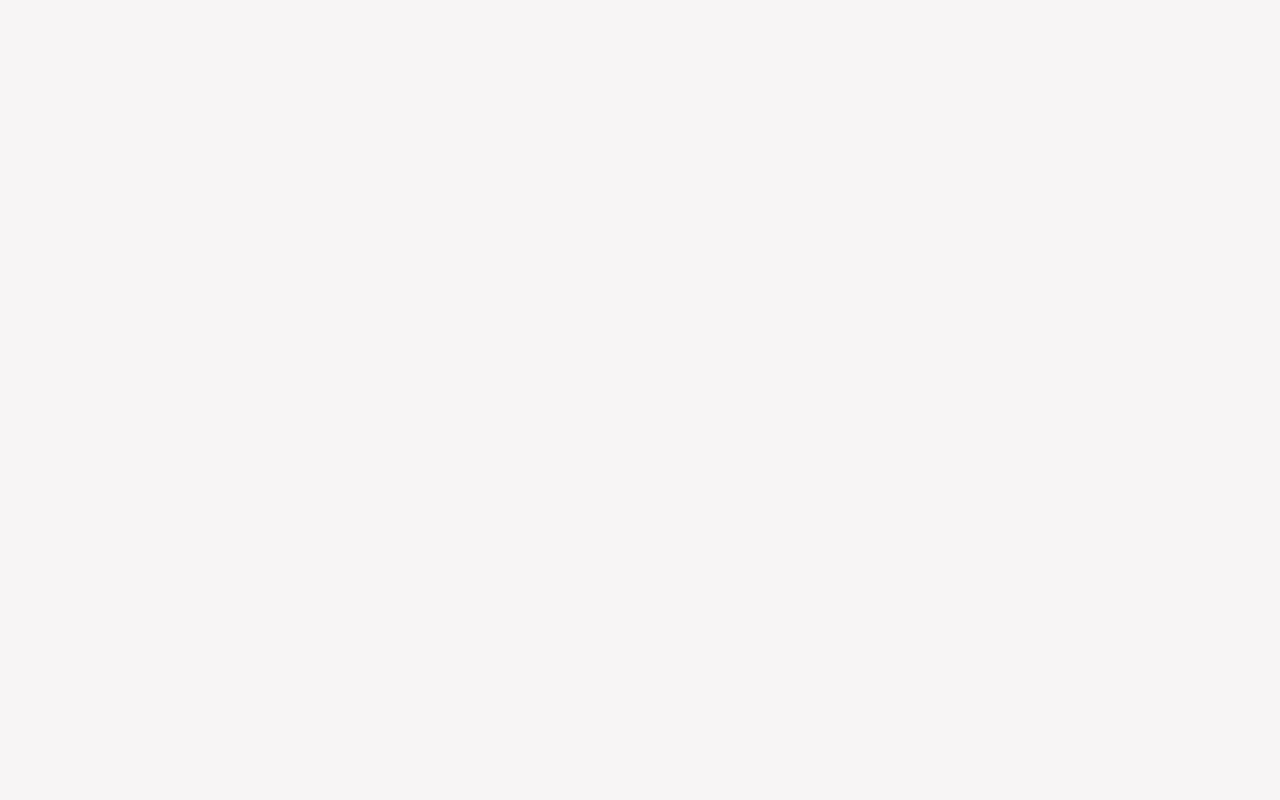
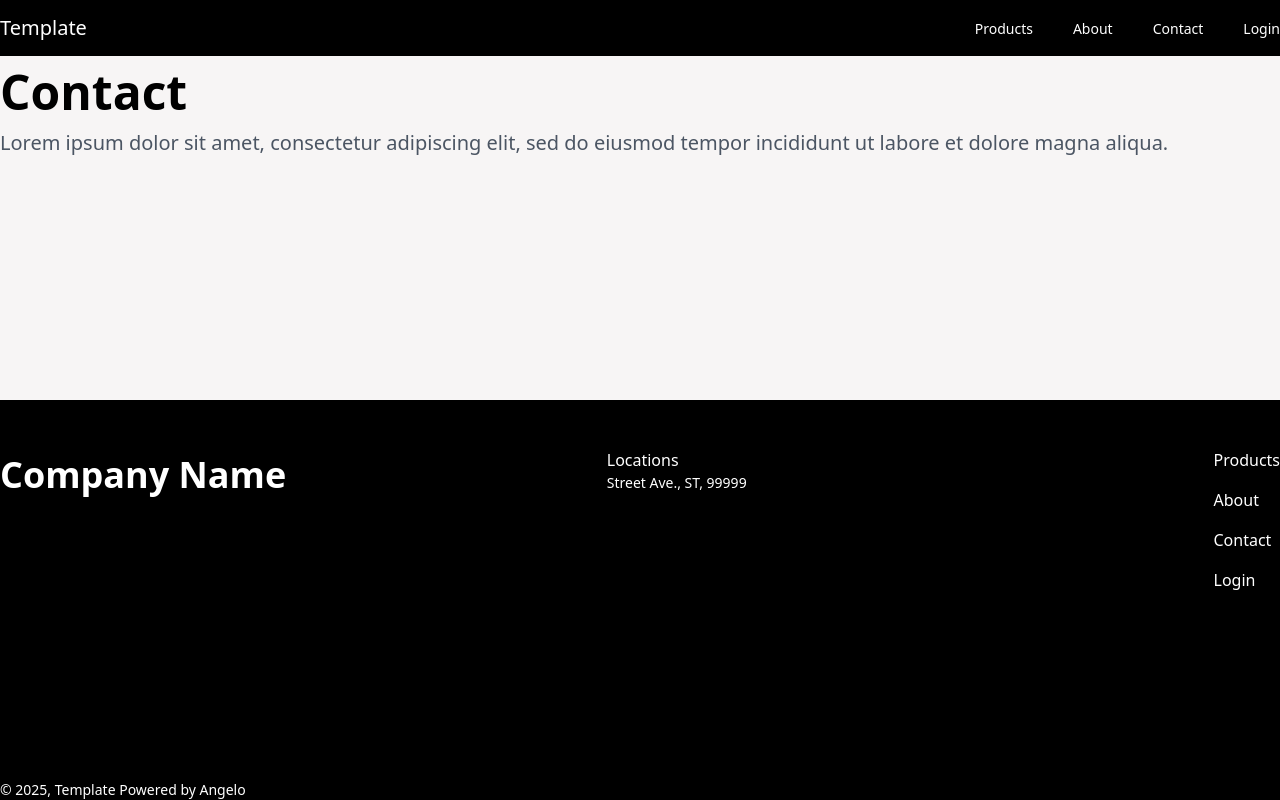
Before and after one commit to abelucsd/small-business-template-frontend, a React (Vite) app in the folder frontend/: page /Contact in a window 1280 px wide. Before the commit this address had no page. Built offline with nearby package versions, Linux system fonts and the light colour scheme.

Commit message:
feat: implement informational pages.

```diff
--- a/frontend/src/App.tsx
+++ b/frontend/src/App.tsx
@@ -1,6 +1,11 @@
 import { BrowserRouter, Route, Routes } from 'react-router';
 import Layout from './pages/Layout';
 import Storefront from './pages/storefront/Storefront';
+import About from './pages/informational/About';
+import Contact from './pages/informational/Contact';
+import PrivacyPolicy from './pages/informational/PrivacyPolicy';
+import TermsAndConditions from './pages/informational/TermsAndConditions';
+import Login from './pages/auth/Login';
 
 function App() {
 
@@ -10,6 +15,12 @@ function App() {
         <Routes>
           <Route path="/" element={<Layout />}>
             <Route index element={<Storefront />} />
+            <Route path="/About" element={<About />} />
+            <Route path="/Contact" element={<Contact />} />
+            <Route path="/Privacy_Policy" element={<PrivacyPolicy />} />
+            <Route path="/Terms_And_Conditions" element={<TermsAndConditions />} />
+            <Route path="/Login" element={<Login />} />
+
           </Route>
         </Routes>
       </BrowserRouter>
--- a/frontend/src/pages/Layout.tsx
+++ b/frontend/src/pages/Layout.tsx
@@ -5,9 +5,9 @@ import Footer from '../shared/components/Footer'
 
 const Layout = () => {
   return (
-    <div className=''>
+    <div className='flex flex-col min-h-screen'>
       <Navbar />
-      <Outlet />
+      <main className='flex-1'><Outlet /></main>
       <Footer />
     </div>
   );
--- /dev/null
+++ b/frontend/src/pages/auth/Login.tsx
@@ -0,0 +1,13 @@
+
+const Login = () => {
+  return (
+    <div>
+      <h1>Login</h1>
+      {/* Content */}
+      <div className="flex flex-col">
+      </div>
+    </div>
+  )
+}
+
+export default Login
--- /dev/null
+++ b/frontend/src/pages/informational/About.tsx
@@ -0,0 +1,19 @@
+import InformationalLayout from "./InformationalLayout"
+
+
+const About = () => {
+  return (
+    <>
+      <InformationalLayout title="About">
+        <div className="flex flex-col">
+          <p>
+            Lorem ipsum dolor sit amet, consectetur adipiscing elit,
+            sed do eiusmod tempor incididunt ut labore et dolore magna aliqua.
+          </p>
+        </div>
+      </InformationalLayout>
+    </>
+  )
+}
+
+export default About
--- /dev/null
+++ b/frontend/src/pages/informational/Contact.tsx
@@ -0,0 +1,16 @@
+import InformationalLayout from "./InformationalLayout";
+
+const Contact = () => {
+  return (
+    <InformationalLayout title="Contact">
+      <div className="flex flex-col">
+        <p>
+          Lorem ipsum dolor sit amet, consectetur adipiscing elit,
+          sed do eiusmod tempor incididunt ut labore et dolore magna aliqua.
+        </p>
+      </div>
+    </InformationalLayout>
+);
+};
+
+export default Contact;
--- /dev/null
+++ b/frontend/src/pages/informational/InformationalLayout.tsx
@@ -0,0 +1,19 @@
+import type { ReactNode } from "react"
+
+interface InformationalLayout {
+  title: string;
+  children?: ReactNode;
+};
+
+const InformationalLayout = ({title, children}: InformationalLayout) => {
+  return (
+    <div className={`container mx-auto`}>
+      <h1>{title}</h1>
+      <div>
+        {children}
+      </div>
+    </div>
+  );
+};
+
+export default InformationalLayout;
--- /dev/null
+++ b/frontend/src/pages/informational/PrivacyPolicy.tsx
@@ -0,0 +1,16 @@
+import InformationalLayout from "./InformationalLayout"
+
+const PrivacyPolicy = () => {
+  return (
+    <InformationalLayout title="Privacy Policy">
+      <div className="flex flex-col">
+        <p>
+          Lorem ipsum dolor sit amet, consectetur adipiscing elit,
+          sed do eiusmod tempor incididunt ut labore et dolore magna aliqua.
+        </p>
+      </div>
+    </InformationalLayout>
+  )
+}
+
+export default PrivacyPolicy
--- /dev/null
+++ b/frontend/src/pages/informational/TermsAndConditions.tsx
@@ -0,0 +1,16 @@
+import InformationalLayout from "./InformationalLayout"
+
+const TermsAndConditions = () => {
+  return (
+    <InformationalLayout title="Terms and Conditions">
+      <div className="flex flex-col">
+        <p>
+          Lorem ipsum dolor sit amet, consectetur adipiscing elit,
+          sed do eiusmod tempor incididunt ut labore et dolore magna aliqua.
+        </p>
+      </div>
+    </InformationalLayout>
+  )
+}
+
+export default TermsAndConditions
--- a/frontend/src/pages/storefront/sections/BannerVideo.tsx
+++ b/frontend/src/pages/storefront/sections/BannerVideo.tsx
@@ -1,7 +1,7 @@
 
 const BannerVideo = () => {
     return (
-        <section className="mt-20 mb-20 ml-40 mr-40">
+        <section className="container mx-auto md:p-40">
             <video src={"/videos/banner_bg_video.mp4"} autoPlay loop muted></video>
         </section>
     )
--- a/frontend/src/shared/components/Footer.tsx
+++ b/frontend/src/shared/components/Footer.tsx
@@ -1,3 +1,4 @@
+import { Link } from "react-router-dom";
 import { navList } from "../../utils/data";
 
 const Footer = () => {
@@ -14,7 +15,7 @@ const Footer = () => {
         </div>
         <ul className="flex flex-col gap-4">
           {navList.map((item, index) =>
-            <h4 key={index}>{item.name}</h4>
+            <Link to={item.link}><h4 key={index}>{item.name}</h4></Link>
           )}
         </ul>
       </div>
--- a/frontend/src/shared/components/Navbar.tsx
+++ b/frontend/src/shared/components/Navbar.tsx
@@ -2,6 +2,7 @@ import { useState } from 'react';
 import { navList } from '../../utils/data';
 import { TfiAlignJustify } from "react-icons/tfi";
 import NavbarMobile from './NavbarMobile';
+import { Link } from 'react-router-dom';
 
 
 const Navbar = () => {
@@ -12,11 +13,11 @@ const Navbar = () => {
             top-0 z-50 sticky h-14 container mx-auto flex flex-row items-center justify-between h-14 text-white
             px-2 lg:px-3 xl:px-0 full-bleed before:bg-[var(--bg-nav)]
         '>
-            <h3>Template</h3>
+            <Link to={'/'}><h3>Template</h3></Link>
 
             <ul className='hidden md:flex flex-row gap-10'>
                 {navList.map((item, index) =>
-                    <h5 key={index}>{item.name}</h5>
+                  <Link to={item.link}><h5 key={index}>{item.name}</h5></Link>
                 )}
             </ul>
 
--- a/frontend/src/utils/data.ts
+++ b/frontend/src/utils/data.ts
@@ -1,5 +1,6 @@
 export const navList = [
-    {name: "Services", link:"#services"},
-    {name: "About", link:"#about"},
-    {name: "Contact", link:"#contact"},
+    {name: "Products", link:"/Products"},
+    {name: "About", link:"/About"},
+    {name: "Contact", link:"/Contact"},
+    {name: "Login", link:"/Login"},
 ];
```
Lines whose indentation alone changed are shown as unchanged.
